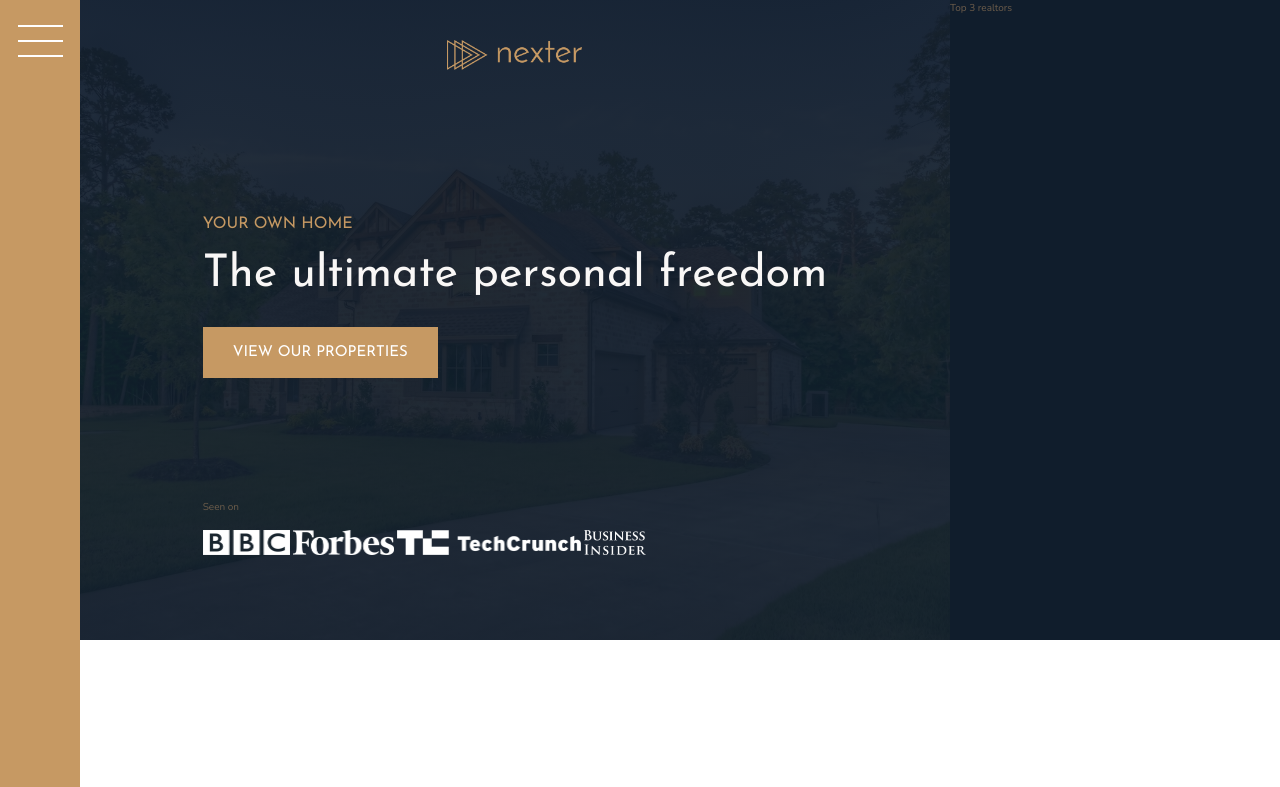
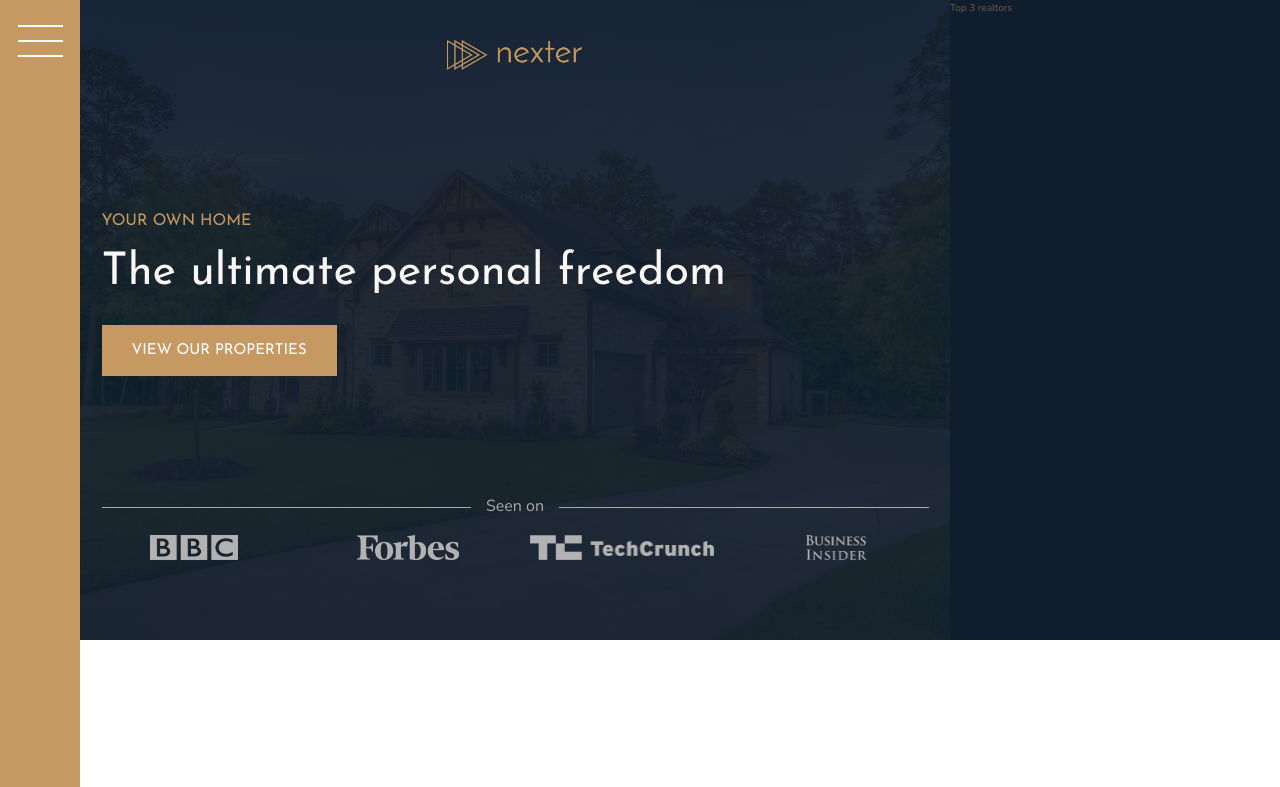
Before and after one commit to rcina/Nexter, a website: page index.html in a window 1280 px wide. Shown: the top 787 px of the page. Drawn offline with nearby package versions, Linux system fonts and the light colour scheme.

Commit message:
Update auto-generated files

```diff
--- a/css/style.css
+++ b/css/style.css
@@ -147,8 +147,29 @@ body {
   align-self: start;
   justify-self: start;
 }
+.header__seenon-text {
+  display: grid;
+  grid-template-columns: 1fr max-content 1fr;
+  column-gap: 1.5rem;
+  align-items: center;
+  font-size: 1.6rem;
+  color: #aaa;
+}
+.header__seenon-text::before, .header__seenon-text::after {
+  content: "";
+  height: 1px;
+  display: block;
+  background-color: currentColor;
+}
+.header__seenon-logos {
+  display: grid;
+  grid-template-columns: repeat(4, 1fr);
+  column-gap: 3rem;
+  justify-items: center;
+}
 .header__seenon-logos img {
   height: 2.5rem;
+  filter: brightness(70%);
 }
 
 .realtors {
```
Also changed, not shown: 1 other file.
